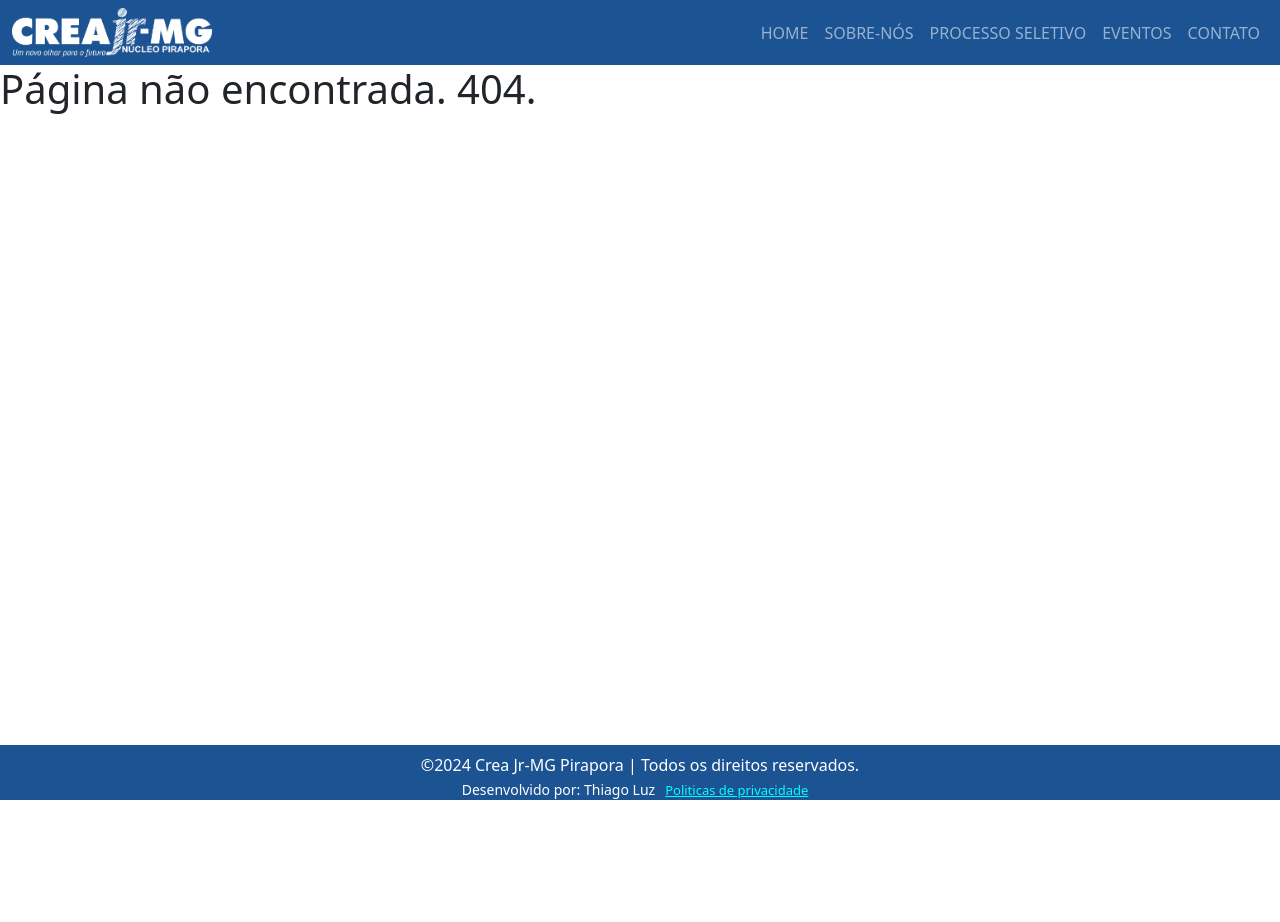
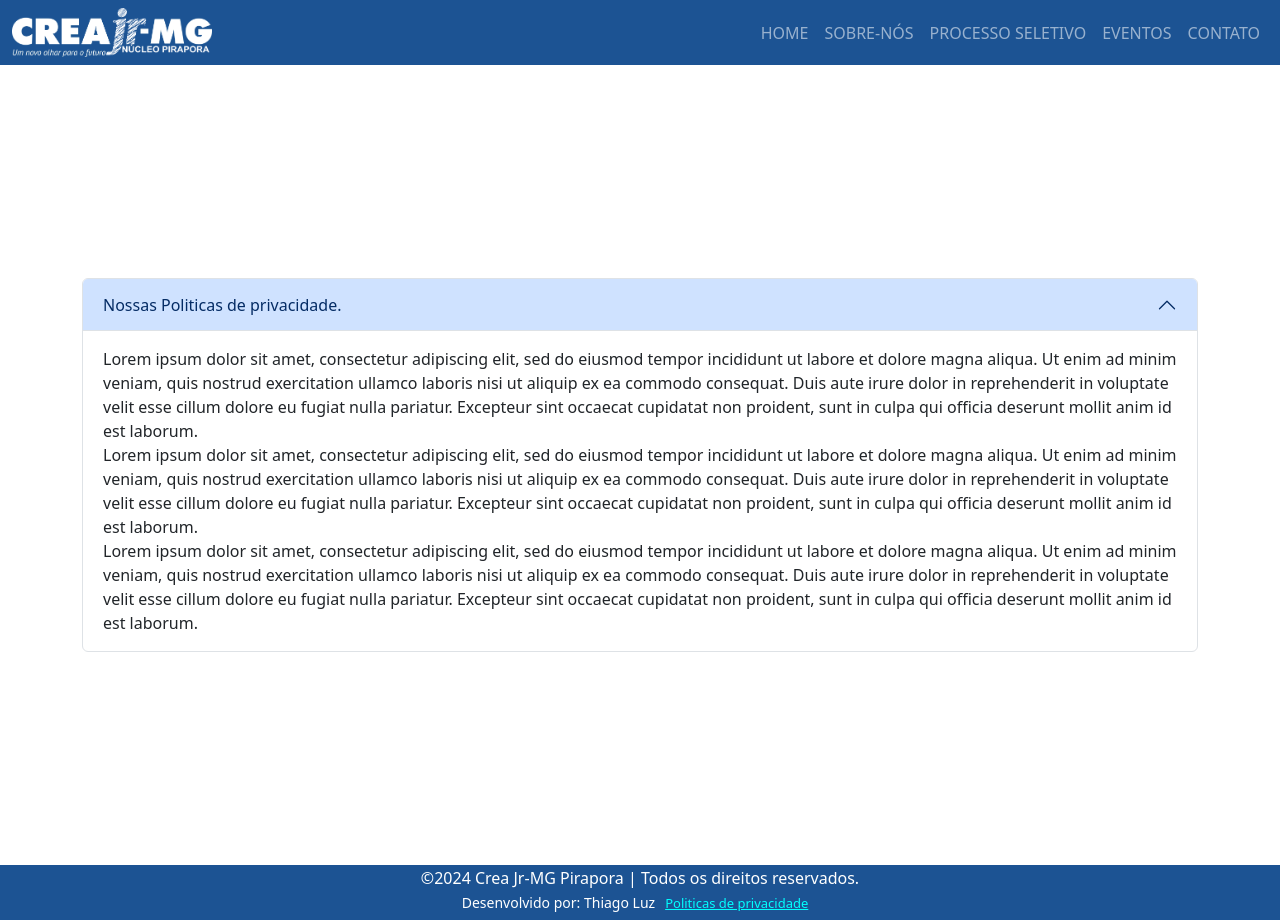
Before and after one commit to thiagoluznascimento/creajunior-pirapora, a React (Vite) app: page /politicasprivacidade in a window 1280 px wide. Before the commit this address had no page. Before the commit the page ends 800 px from the top, so only its background shows below. Built offline with nearby package versions, Linux system fonts and the light colour scheme.

Commit message:
Adiciona ProcessoSeletivo e PoliticasPrivacidade
- Modifica App.jsx
- Modifica coponentes/Cards.css
- Modifica components/Footer.css
- Modifica pages/Home.jsx
- Modifica pages/SobreNos.jsx

```diff
--- a/src/App.jsx
+++ b/src/App.jsx
@@ -8,6 +8,8 @@ import Menu from "./components/Menu";
 import Home from "./pages/Home";
 import NotFound from "./pages/NotFound";
 import SobreNos from "./pages/SobreNos";
+import PoliticasPrivacidade from "./pages/PoliticasPrivaciade";
+import ProcessoSeletivo from "./pages/ProcessoSeletivo";
 
 
 
@@ -20,9 +22,10 @@ function App() {
         <Routes>
           <Route path="/" element={<Home />} />
           <Route path="sobrenos" element={<SobreNos />} />
-          {/* <Route path="processoseletivo" element={<ProcessoSeletivo />} /> */}
+          <Route path="processoseletivo" element={<ProcessoSeletivo />} />
           {/* <Route path="eventos" element={<Eventos />} /> */}
           {/* <Route path="contato" element={<Contato />} /> */}
+          <Route path="/politicasprivacidade" element={<PoliticasPrivacidade />} />
           <Route path="*" element={<NotFound />} />
         </Routes>
 
--- a/src/components/Cards.css
+++ b/src/components/Cards.css
@@ -3,24 +3,28 @@
     justify-content: center;
     align-items: center;
     height: 100vh;
-
 }
 
 .cd-sobre-nos {
-    background-color: rgba(38, 38, 229, 0.401) !important;
-    color: white !important;
     gap: 20px;
     width: 100%;
     margin: auto;
+    box-shadow: 0 4px 8px rgba(0, 0, 0, 0.2); /* para adiciona sombra */
+    border: none;
+    padding: 20px;
+    border-radius: 20px !important;
 }
 
 .cd-header{
     text-align: center;
+    color: #1c5393 !important;
 }
 .cd-title {
     text-align: center;
+    color: #1c5393 !important;
 }
 .cd-text {
     text-align: justify;
     margin: 0 15px;
+    color: #1112136d !important;
 }
--- a/src/components/Footer.css
+++ b/src/components/Footer.css
@@ -1,11 +1,8 @@
 footer {
-    padding: 15px;
+    padding: 1px;
     text-align: center;
-    /* font-weight: 500; */
     background-color: #1c5393;
     color: white;
     height: 55px;
-    /* position: sticky; */
-    /* bottom: 0; */
     width: 100%;
 }
--- a/src/components/Footer.jsx
+++ b/src/components/Footer.jsx
@@ -4,7 +4,7 @@ import "./Footer.css"
 function Footer(props) {
 
     return(
-        <footer className="custom-navbar text-white py-2 mt-auto fixed-bottom">
+        <footer className="custom-navbar ">
             ©2024 Crea Jr-MG Pirapora | Todos os direitos reservados.
             <small><br /> Desenvolvido por: {props.nomeAutor}</small>
             <Link className="politicas" to="/politicasprivacidade">Politicas de privacidade </Link>
--- a/src/pages/Home.jsx
+++ b/src/pages/Home.jsx
@@ -1,5 +1,9 @@
 import { Carousel } from "react-bootstrap";
+
 import CarouselImagem from "../components/CarouselImagem";
+
+import Galeria from "../components/Galeria";
+
 
 import imagem from "../assets/banner01.jpg";
 import imagem1 from "../assets/palestra.jpg";
@@ -11,6 +15,7 @@ const imagens = [
 
 function Home() {
     return (
+        <>
             <Carousel>
                 {imagens.map((img, index) => (
                     <Carousel.Item key={index}>
@@ -22,6 +27,8 @@ function Home() {
                     </Carousel.Item>
                 ))}
             </Carousel>
+            <Galeria />
+        </>
     );
 }
 
--- /dev/null
+++ b/src/pages/PoliticasPrivaciade.jsx
@@ -0,0 +1,45 @@
+import { Container } from 'react-bootstrap';
+import Accordion from 'react-bootstrap/Accordion';
+
+function PoliticasPrivacidade () {
+
+    return (
+        <main>
+            <Container>
+                <Accordion defaultActiveKey="0">
+                <Accordion.Item eventKey="0">
+                    <Accordion.Header>Nossas Politicas de privacidade.</Accordion.Header>
+                    <Accordion.Body>
+                    Lorem ipsum dolor sit amet, consectetur adipiscing elit, sed do
+                    eiusmod tempor incididunt ut labore et dolore magna aliqua. Ut enim ad
+                    minim veniam, quis nostrud exercitation ullamco laboris nisi ut
+                    aliquip ex ea commodo consequat. Duis aute irure dolor in
+                    reprehenderit in voluptate velit esse cillum dolore eu fugiat nulla
+                    pariatur. Excepteur sint occaecat cupidatat non proident, sunt in
+                    culpa qui officia deserunt mollit anim id est laborum. <br />
+
+                    Lorem ipsum dolor sit amet, consectetur adipiscing elit, sed do
+                    eiusmod tempor incididunt ut labore et dolore magna aliqua. Ut enim ad
+                    minim veniam, quis nostrud exercitation ullamco laboris nisi ut
+                    aliquip ex ea commodo consequat. Duis aute irure dolor in
+                    reprehenderit in voluptate velit esse cillum dolore eu fugiat nulla
+                    pariatur. Excepteur sint occaecat cupidatat non proident, sunt in
+                    culpa qui officia deserunt mollit anim id est laborum. <br />
+
+                    Lorem ipsum dolor sit amet, consectetur adipiscing elit, sed do
+                    eiusmod tempor incididunt ut labore et dolore magna aliqua. Ut enim ad
+                    minim veniam, quis nostrud exercitation ullamco laboris nisi ut
+                    aliquip ex ea commodo consequat. Duis aute irure dolor in
+                    reprehenderit in voluptate velit esse cillum dolore eu fugiat nulla
+                    pariatur. Excepteur sint occaecat cupidatat non proident, sunt in
+                    culpa qui officia deserunt mollit anim id est laborum.
+
+                    </Accordion.Body>
+                </Accordion.Item>
+                </Accordion>
+            </Container>
+        </main>
+    );
+}
+
+export default PoliticasPrivacidade;
--- /dev/null
+++ b/src/pages/ProcessoSeletivo.jsx
@@ -0,0 +1,23 @@
+import { Card } from "react-bootstrap";
+import "../components/Cards.css"
+
+
+function ProcessoSeletivo(){
+    return(
+        <div className="container">
+        <Card className="cd-sobre-nos">
+            <Card.Header as = "h3" className="cd-header"> QUEM PODE PARTICIPAR? </Card.Header>
+            <Card.Body>
+                {/* <Card.Title className="cd-title"></Card.Title> */}
+                <Card.Text className="cd-text">
+                    Todos os estudantes e recém-formados dos cursos vinculados ao Sistema Confea/Crea. <br />
+                     O Crea Jr-MG reconhece como recém-formado o profissional com no máximo dois anos de formado,
+                     a contar da data de sua colação de grau.
+                </Card.Text>
+            </Card.Body>
+        </Card>
+    </div>
+    );
+}
+
+export default ProcessoSeletivo;
--- a/src/pages/SobreNos.jsx
+++ b/src/pages/SobreNos.jsx
@@ -1,4 +1,4 @@
-import { Card, Button } from "react-bootstrap";
+import { Card } from "react-bootstrap";
 import "../components/Cards.css";
 
 
@@ -6,7 +6,7 @@ function SobreNos() {
     return(
         <div className="container">
             <Card className="cd-sobre-nos">
-                <Card.Header as = "h5" className="cd-header"> Sobre Nós </Card.Header>
+                <Card.Header as = "h3" className="cd-header"> SOBRE NÓS </Card.Header>
                 <Card.Body>
                     <Card.Title className="cd-title">Tratamento especial Sobre nós</Card.Title>
                     <Card.Text className="cd-text">
```
Lines whose indentation alone changed are shown as unchanged.
